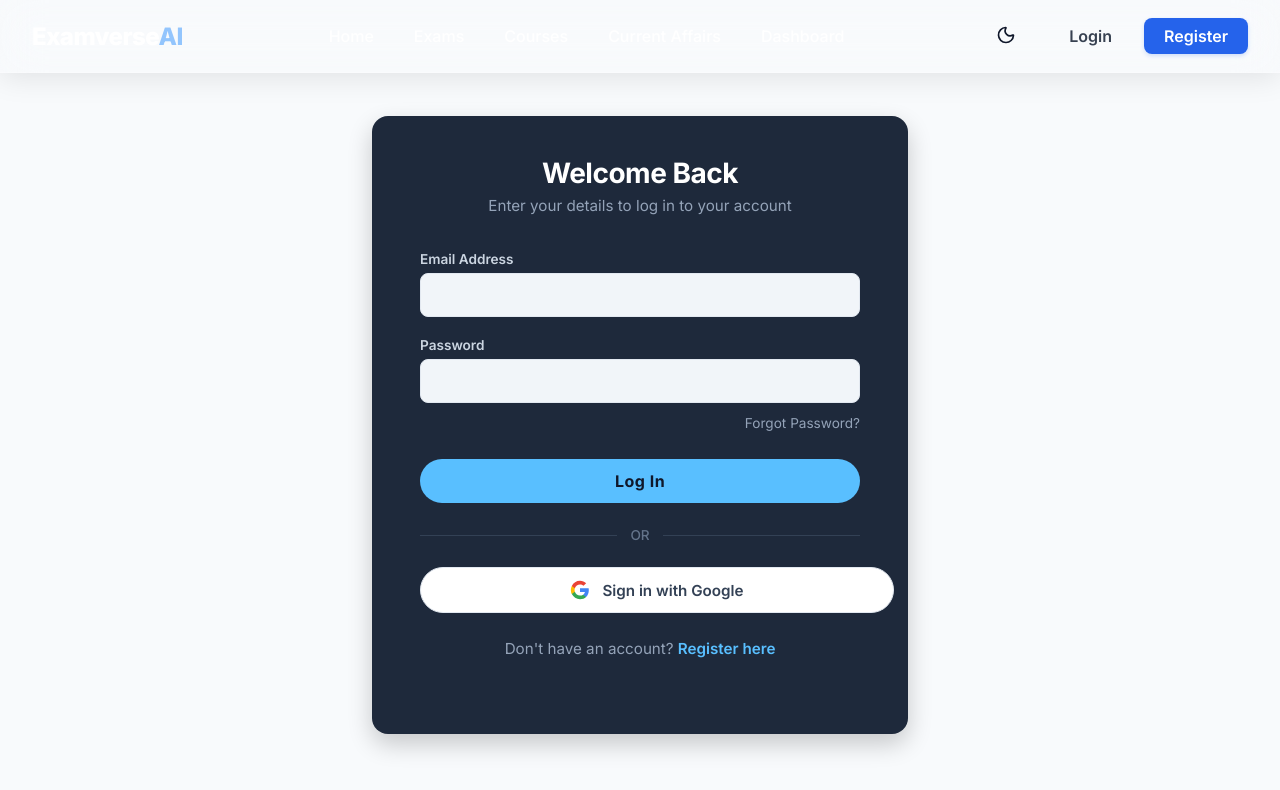
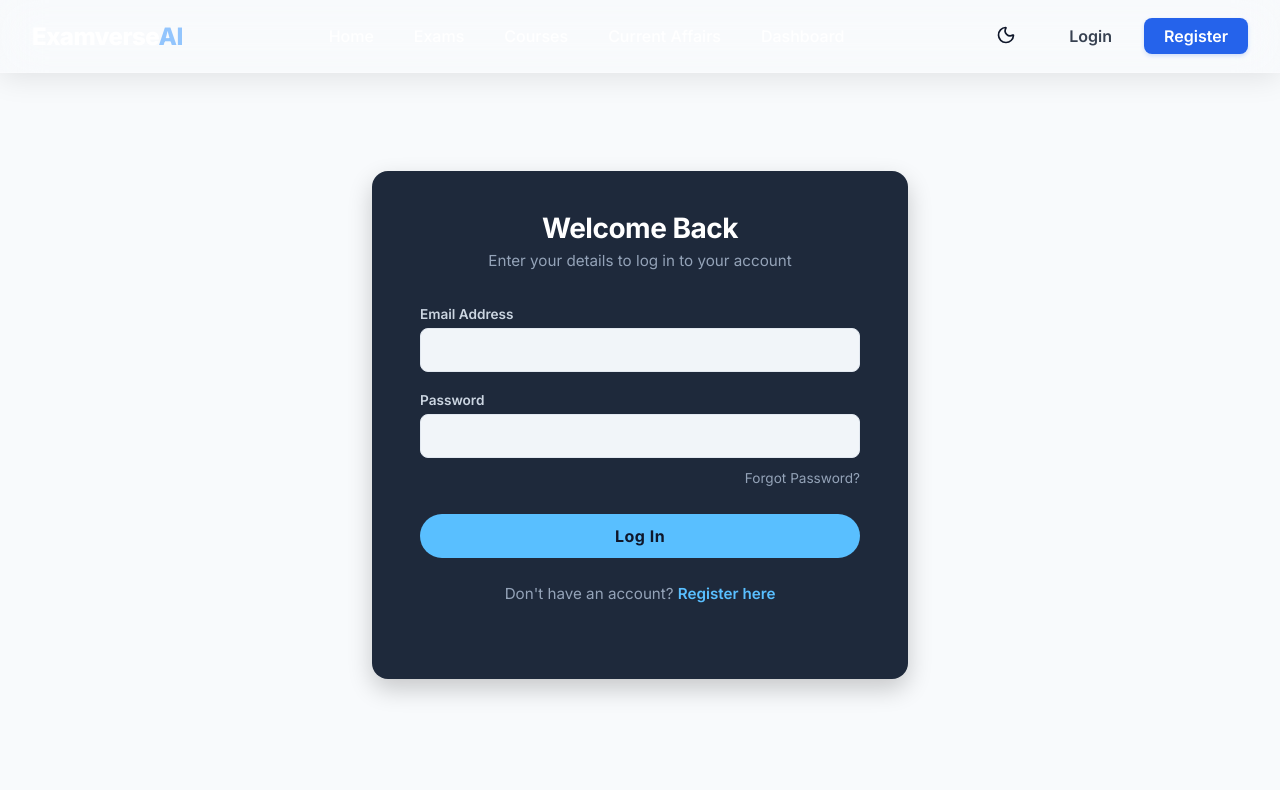
Before and after one commit to ananthamanvitha9-oss/ExamverseAi, a React (Vite) app in the folder Frontend/examverse-ai/: page /login in a window 1280 px wide. Shown: the top 790 px of the page. Built offline with nearby package versions, Linux system fonts and the light colour scheme.

Commit message:
Remove Google Sign-In button due to setup issues

```diff
--- a/Frontend/examverse-ai/src/pages/Login.jsx
+++ b/Frontend/examverse-ai/src/pages/Login.jsx
@@ -51,19 +51,7 @@ const Login = () => {
                     <Button type="submit" variant="primary" className={styles.submitBtn}>Log In</Button>
                 </form>
 
-                <div className={styles.divider}>
-                    <span>OR</span>
-                </div>
 
-                <a href={`${import.meta.env.VITE_API_URL}/auth/google/redirect`} className={styles.googleBtn}>
-                    <svg viewBox="0 0 24 24" width="24" height="24" xmlns="http://www.w3.org/2000/svg">
-                        <path d="M22.56 12.25c0-.78-.07-1.53-.2-2.25H12v4.26h5.92c-.26 1.37-1.04 2.53-2.21 3.31v2.77h3.57c2.08-1.92 3.28-4.74 3.28-8.09z" fill="#4285F4" />
-                        <path d="M12 23c2.97 0 5.46-.98 7.28-2.66l-3.57-2.77c-.98.66-2.23 1.06-3.71 1.06-2.86 0-5.29-1.93-6.16-4.53H2.18v2.84C3.99 20.53 7.7 23 12 23z" fill="#34A853" />
-                        <path d="M5.84 14.09c-.22-.66-.35-1.36-.35-2.09s.13-1.43.35-2.09V7.07H2.18C1.43 8.55 1 10.22 1 12s.43 3.45 1.18 4.93l2.85-2.22.81-.62z" fill="#FBBC05" />
-                        <path d="M12 5.38c1.62 0 3.06.56 4.21 1.64l3.15-3.15C17.45 2.09 14.97 1 12 1 7.7 1 3.99 3.47 2.18 7.07l3.66 2.84c.87-2.6 3.3-4.53 6.16-4.53z" fill="#EA4335" />
-                    </svg>
-                    Sign in with Google
-                </a>
 
                 <p className={styles.authFooter}>
                     Don't have an account? <Link to="/register">Register here</Link>
--- a/Frontend/examverse-ai/src/pages/Register.jsx
+++ b/Frontend/examverse-ai/src/pages/Register.jsx
@@ -63,19 +63,7 @@ const Register = () => {
                     <Button type="submit" variant="primary" className={styles.submitBtn}>Sign Up</Button>
                 </form>
 
-                <div className={styles.divider}>
-                    <span>OR</span>
-                </div>
 
-                <a href={`${import.meta.env.VITE_API_URL}/auth/google/redirect`} className={styles.googleBtn}>
-                    <svg viewBox="0 0 24 24" width="24" height="24" xmlns="http://www.w3.org/2000/svg">
-                        <path d="M22.56 12.25c0-.78-.07-1.53-.2-2.25H12v4.26h5.92c-.26 1.37-1.04 2.53-2.21 3.31v2.77h3.57c2.08-1.92 3.28-4.74 3.28-8.09z" fill="#4285F4" />
-                        <path d="M12 23c2.97 0 5.46-.98 7.28-2.66l-3.57-2.77c-.98.66-2.23 1.06-3.71 1.06-2.86 0-5.29-1.93-6.16-4.53H2.18v2.84C3.99 20.53 7.7 23 12 23z" fill="#34A853" />
-                        <path d="M5.84 14.09c-.22-.66-.35-1.36-.35-2.09s.13-1.43.35-2.09V7.07H2.18C1.43 8.55 1 10.22 1 12s.43 3.45 1.18 4.93l2.85-2.22.81-.62z" fill="#FBBC05" />
-                        <path d="M12 5.38c1.62 0 3.06.56 4.21 1.64l3.15-3.15C17.45 2.09 14.97 1 12 1 7.7 1 3.99 3.47 2.18 7.07l3.66 2.84c.87-2.6 3.3-4.53 6.16-4.53z" fill="#EA4335" />
-                    </svg>
-                    Sign in with Google
-                </a>
 
                 <p className={styles.authFooter}>
                     Already have an account? <Link to="/login">Login here</Link>
```
